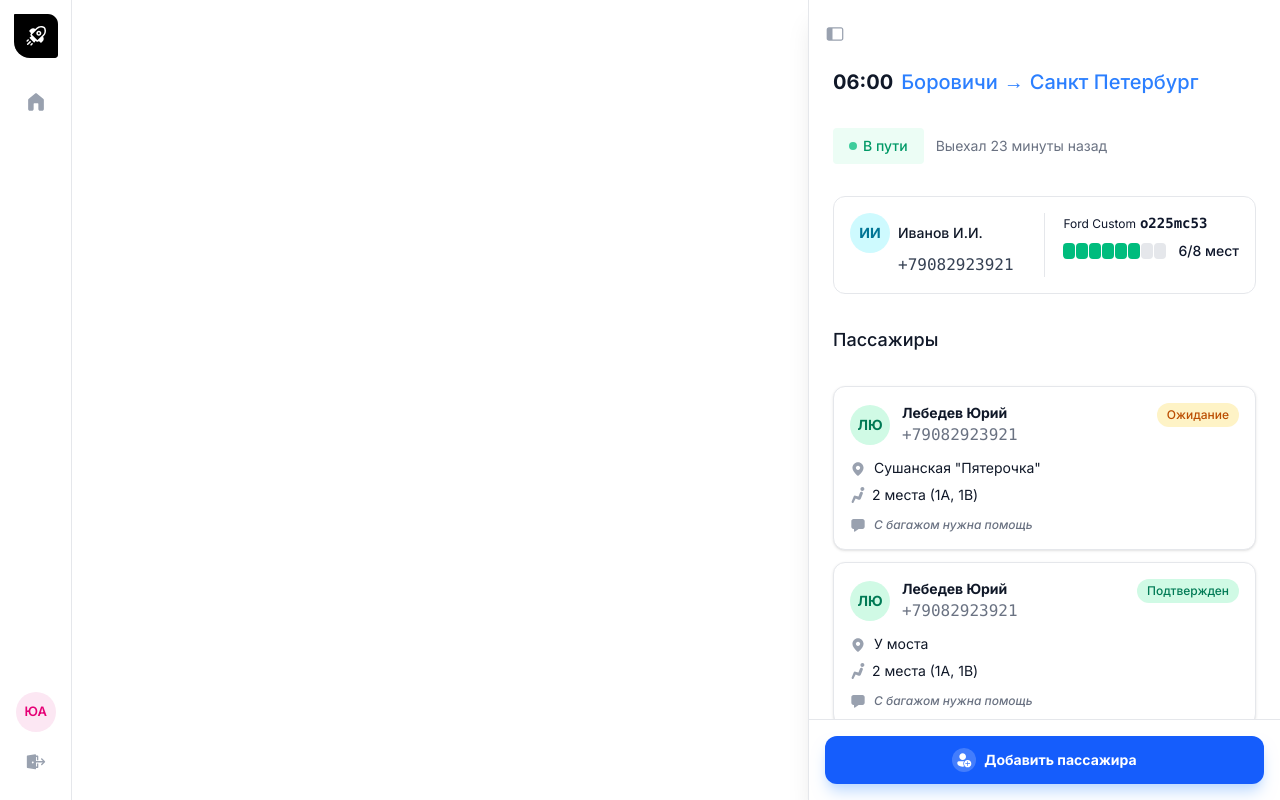
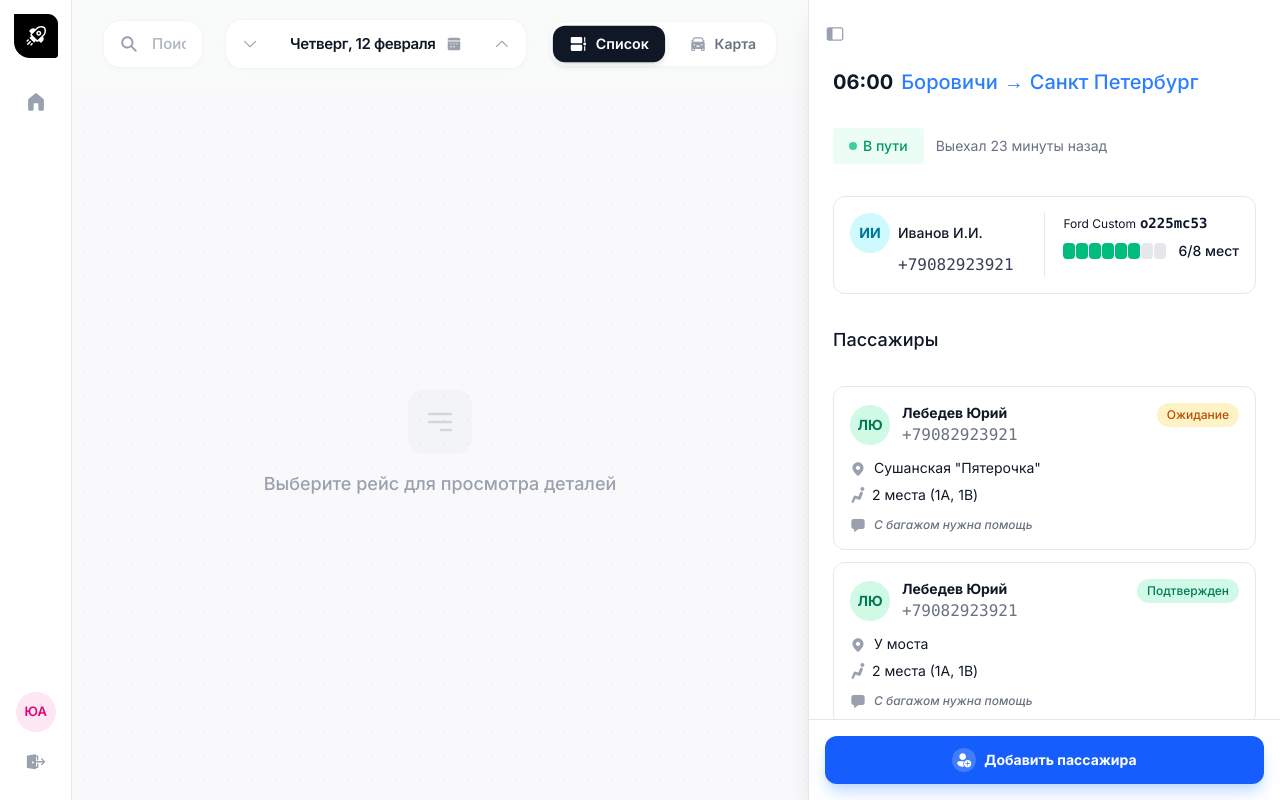
Before and after one commit to deadusr/shuttle_service, a React (Vite) app: page / in a window 1280 px wide. Built offline with nearby package versions, Linux system fonts and the light colour scheme.

Commit message:
Добавил хедер

```diff
--- a/src/App.tsx
+++ b/src/App.tsx
@@ -1,11 +1,27 @@
+import { useState } from 'react';
 import Sidebar from './components/Sidebar';
 import PassengerPanel from './components/PassengerPanel';
+import Dashboard from './components/Dashboard';
 
 const App = () => {
+  const [isPassengerPanelCollapsed, setIsPassengerPanelCollapsed] = useState(false);
+
   return (
-    <div className="flex min-h-screen">
+    <div className="flex min-h-screen bg-gray-50">
       <Sidebar />
-      <PassengerPanel />
+      <div
+        className="flex-1 flex flex-col min-w-0 transition-all duration-300 ease-in-out"
+        style={{
+          marginLeft: '72px',
+          marginRight: isPassengerPanelCollapsed ? '64px' : '472px'
+        }}
+      >
+        <Dashboard />
+      </div>
+      <PassengerPanel
+        isCollapsed={isPassengerPanelCollapsed}
+        onToggle={() => setIsPassengerPanelCollapsed(!isPassengerPanelCollapsed)}
+      />
     </div>
   );
 };
--- /dev/null
+++ b/src/components/Dashboard.tsx
@@ -0,0 +1,30 @@
+import DashboardHeader from './DashboardHeader';
+
+const Dashboard = () => {
+    return (
+        <main className="flex-1 flex flex-col bg-gray-50/50 min-w-0 overflow-hidden relative">
+            <div className="absolute inset-0 z-0 opacity-[0.03] pointer-events-none"
+                style={{
+                    backgroundImage: 'radial-gradient(#000 1px, transparent 1px)',
+                    backgroundSize: '24px 24px'
+                }}
+            />
+
+            <DashboardHeader />
+
+            <div className="flex-1 overflow-y-auto p-6 scrollbar-thin scrollbar-thumb-gray-200 scrollbar-track-transparent">
+                {/* Content Placeholder */}
+                <div className="flex flex-col items-center justify-center h-full text-gray-400 gap-4">
+                    <div className="w-16 h-16 rounded-2xl bg-gray-100 flex items-center justify-center">
+                        <svg className="w-8 h-8 text-gray-300" fill="none" viewBox="0 0 24 24" stroke="currentColor">
+                            <path strokeLinecap="round" strokeLinejoin="round" strokeWidth={2} d="M4 6h16M4 12h16m-7 6h7" />
+                        </svg>
+                    </div>
+                    <p className="font-medium text-lg">Выберите рейс для просмотра деталей</p>
+                </div>
+            </div>
+        </main>
+    );
+};
+
+export default Dashboard;
--- /dev/null
+++ b/src/components/DashboardHeader.tsx
@@ -0,0 +1,90 @@
+import { useState } from 'react';
+import { Icon } from './icons';
+
+interface DashboardHeaderProps {
+    onSearch?: (query: string) => void;
+    onDateChange?: (date: Date) => void;
+    onViewChange?: (view: 'list' | 'car') => void;
+}
+
+const DashboardHeader = ({ onSearch, onDateChange, onViewChange }: DashboardHeaderProps) => {
+    const [view, setView] = useState<'list' | 'car'>('list');
+    const [searchQuery, setSearchQuery] = useState('');
+
+    const handleViewChange = (newView: 'list' | 'car') => {
+        setView(newView);
+        onViewChange?.(newView);
+    };
+
+    return (
+        <div className="flex items-center justify-between px-8 py-5 gap-6 sticky top-0 z-20 bg-gray-50/80 backdrop-blur-sm">
+            {/* Search Bar */}
+            <div className="relative flex-1 max-w-xl group">
+                <input
+                    type="text"
+                    placeholder="Поиск пассажира, водителя или рейса..."
+                    value={searchQuery}
+                    onChange={(e) => {
+                        setSearchQuery(e.target.value);
+                        onSearch?.(e.target.value);
+                    }}
+                    className="w-full pl-12 pr-4 py-3 bg-white rounded-2xl text-[15px] text-gray-900 placeholder-gray-400/80 shadow-[0_2px_8px_-2px_rgba(0,0,0,0.04)] ring-1 ring-gray-100 hover:ring-gray-200 focus:ring-2 focus:ring-blue-500/20 focus:outline-none transition-all duration-200 ease-out font-medium"
+                />
+                <div className="absolute left-4 top-1/2 -translate-y-1/2 text-gray-400 group-focus-within:text-blue-500 transition-colors duration-200">
+                    <Icon name="search" className="w-[18px] h-[18px]" />
+                </div>
+            </div>
+
+            {/* Date Navigator */}
+            <div className="flex items-center gap-1.5 bg-white p-1.5 rounded-2xl shadow-[0_2px_8px_-2px_rgba(0,0,0,0.04)] ring-1 ring-gray-100">
+                <button
+                    onClick={() => onDateChange?.(new Date())}
+                    className="w-9 h-9 flex items-center justify-center rounded-xl hover:bg-gray-50 text-gray-400 hover:text-gray-700 transition-all active:scale-95"
+                    title="Предыдущий день"
+                >
+                    <Icon name="chevron" className="w-[18px] h-[18px] rotate-90" />
+                </button>
+
+                <div className="flex items-center gap-2.5 px-4 py-1.5 cursor-pointer hover:bg-gray-50 rounded-xl transition-colors group">
+                    <span className="text-[15px] font-semibold text-gray-900 tracking-tight">Четверг, 12 февраля</span>
+                    <Icon name="calendar" className="w-4 h-4 text-gray-400 group-hover:text-blue-500 transition-colors" />
+                </div>
+
+                <button
+                    onClick={() => onDateChange?.(new Date())}
+                    className="w-9 h-9 flex items-center justify-center rounded-xl hover:bg-gray-50 text-gray-400 hover:text-gray-700 transition-all active:scale-95"
+                    title="Следующий день"
+                >
+                    <Icon name="chevron" className="w-[18px] h-[18px] -rotate-90" />
+                </button>
+            </div>
+
+            {/* View Switcher */}
+            <div className="flex items-center p-1 bg-white rounded-2xl shadow-[0_2px_8px_-2px_rgba(0,0,0,0.04)] ring-1 ring-gray-100">
+                <button
+                    onClick={() => handleViewChange('list')}
+                    className={`nav-item flex items-center gap-2 px-4 py-2 rounded-xl text-sm font-semibold transition-all duration-200 ease-out select-none ${view === 'list'
+                        ? 'bg-gray-900 text-white shadow-md shadow-gray-900/10 scale-[1.02]'
+                        : 'text-gray-500 hover:text-gray-900 hover:bg-gray-50'
+                        }`}
+                >
+                    <Icon name="timeline" className={`w-[18px] h-[18px] ${view === 'list' ? 'text-white' : 'text-gray-400'}`} />
+                    <span>Список</span>
+                </button>
+                <div className="w-px h-5 bg-gray-100 mx-1"></div>
+                <button
+                    onClick={() => handleViewChange('car')}
+                    className={`nav-item flex items-center gap-2 px-4 py-2 rounded-xl text-sm font-semibold transition-all duration-200 ease-out select-none ${view === 'car'
+                        ? 'bg-gray-900 text-white shadow-md shadow-gray-900/10 scale-[1.02]'
+                        : 'text-gray-500 hover:text-gray-900 hover:bg-gray-50'
+                        }`}
+                >
+                    <Icon name="car" className={`w-[18px] h-[18px] ${view === 'car' ? 'text-white' : 'text-gray-400'}`} />
+                    <span>Карта</span>
+                </button>
+            </div>
+        </div>
+    );
+};
+
+export default DashboardHeader;
--- a/src/components/PassengerPanel.tsx
+++ b/src/components/PassengerPanel.tsx
@@ -85,8 +85,8 @@ const StatusBadge = ({ status }: { status: PassengerStatus }) => {
     );
 };
 
-const PassengerPanel = () => {
-    const [isCollapsed, setIsCollapsed] = useState(false);
+const PassengerPanel = ({ isCollapsed, onToggle }: { isCollapsed: boolean; onToggle: () => void }) => {
+    // const [isCollapsed, setIsCollapsed] = useState(false); // Removed local state
     const [trip] = useState<Trip>(mockTrip);
     const [isScrolled, setIsScrolled] = useState(false);
 
@@ -98,7 +98,7 @@ const PassengerPanel = () => {
         return (
             <div className="fixed top-0 right-0 h-screen w-16 bg-white border-l border-gray-200 flex flex-col items-center py-4 z-40 transition-all duration-300">
                 <button
-                    onClick={() => setIsCollapsed(false)}
+                    onClick={onToggle}
                     className="p-2 hover:bg-gray-100 rounded-lg text-gray-500 transition-colors"
                 >
                     <Icon name="dock-left" className="w-6 h-6 rotate-180" />
@@ -112,7 +112,7 @@ const PassengerPanel = () => {
             {/* Header / Collapse Toggle */}
             <div className="p-4 flex items-center justify-between shrink-0">
                 <button
-                    onClick={() => setIsCollapsed(true)}
+                    onClick={onToggle}
                     className="p-2 -ml-2 hover:bg-gray-100 rounded-lg text-gray-400 hover:text-gray-600 transition-colors cursor-pointer"
                 >
                     <Icon name="dock-left" className="w-5 h-5" />
@@ -209,7 +209,7 @@ const PassengerPanel = () => {
                 {/* Passenger List */}
                 <div className="flex flex-col gap-3">
                     {trip.passengers.map((passenger) => (
-                        <div key={passenger.id} className="group bg-white rounded-xl flex flex-col gap-3 border border-gray-200 p-4 shadow-sm hover:shadow-md hover:border-blue-100 transition-all cursor-pointer relative">
+                        <div key={passenger.id} className="group bg-white rounded-xl flex flex-col gap-3 border border-gray-200 p-4  hover:shadow-sm hover:border-blue-100 transition-all cursor-pointer relative">
                             <div className="flex justify-between items-start">
                                 <div className="flex items-center gap-3">
                                     <div className={`w-10 h-10 rounded-full flex items-center justify-center font-bold text-sm shrink-0 ${passenger.avatar ? 'bg-emerald-100 text-emerald-700' : 'bg-gray-100 text-gray-400'
```
